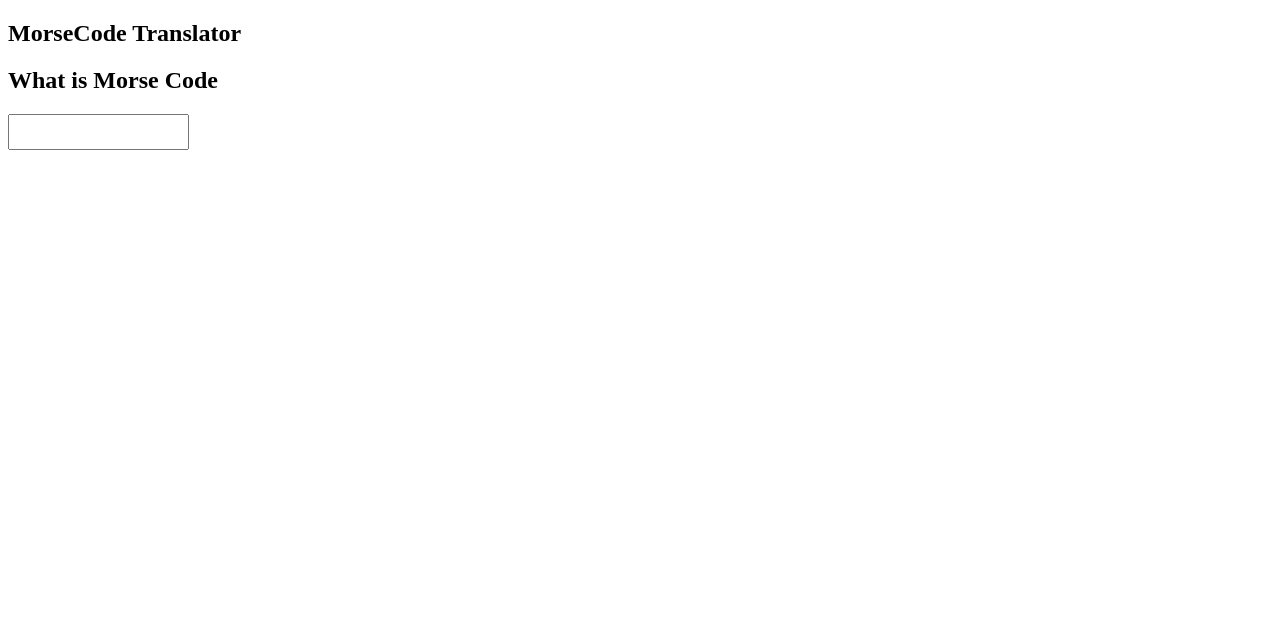
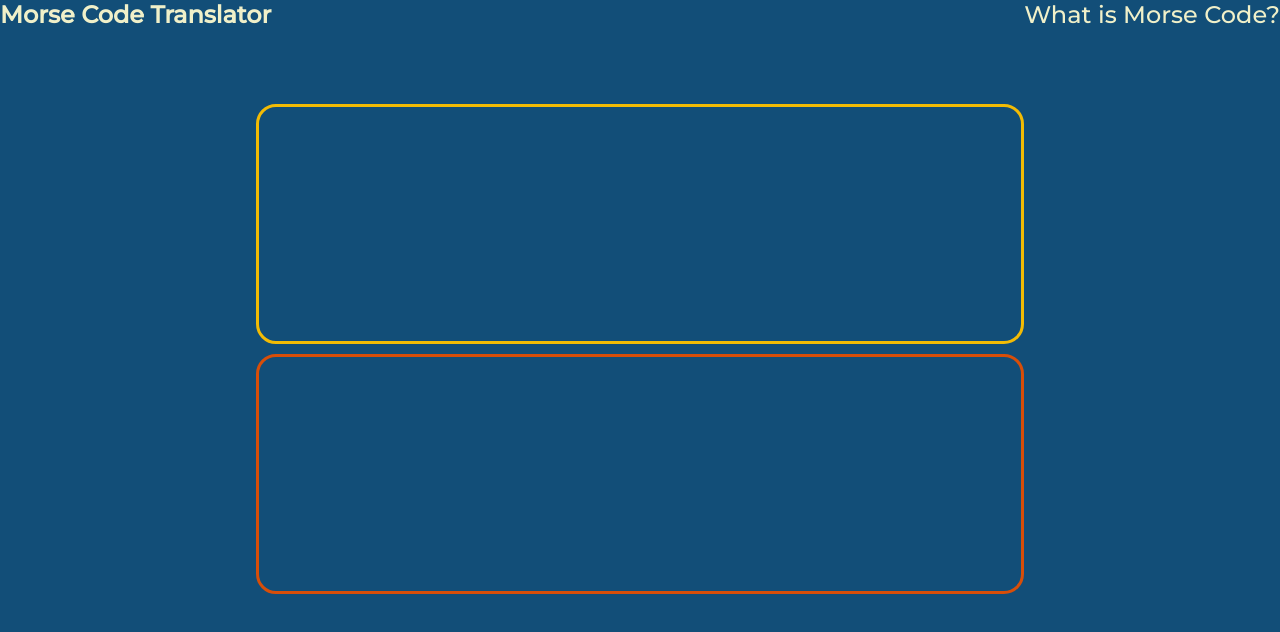
Before and after one commit to maxswaine/morse-code-translator, a website built with Vite: page index.html in a window 1280 px wide. Built offline with nearby package versions, Linux system fonts and the light colour scheme.

Commit message:
better UI. Also function that reverses morse back to text but this is not functional on the page yet.

```diff
--- a/index.html
+++ b/index.html
@@ -2,23 +2,27 @@
 <html lang="en">
   <head>
     <meta charset="UTF-8" />
-    <link rel="icon" type="image/svg+xml" href="/vite.svg" />
+    <link rel="icon" />
     <meta name="viewport" content="width=device-width, initial-scale=1.0" />
-    <title>Vite + TS</title>
+    <title>Morse Code Translator</title>
   </head>
-  <nav class="nav">
-    <div class="nav__right">
-      <h2 class="nav__right--title">MorseCode Translator</h2>
-    </div>
-    <div class="nav__left">
-      <h2>What is Morse Code</h2>
-    </div>
-  </nav>
   <body>
-    <div class="morse">
-      <textarea class="morse__input"></textarea>
-      <div class="morse__output"></div>
-    </div>
+    <header class="header">
+      <div class="header__left">
+        <h1 class="header__left--title">Morse Code Translator</h1>
+      </div>
+      <div class="header__right">
+        <a href="https://www.britannica.com/topic/Morse-Code" target="_blank"
+          >What is Morse Code?</a
+        >
+      </div>
+    </header>
+    <main class="main">
+      <div class="morse">
+        <textarea class="morse__input"></textarea>
+        <div class="morse__output"></div>
+      </div>
+    </main>
     <script type="module" src="/src/main.ts"></script>
   </body>
 </html>
--- a/src/main.ts
+++ b/src/main.ts
@@ -1,5 +1,6 @@
-import "./style.scss";
-import { translateIntoMorse } from "./translate";
+import "./styles/main.scss";
+import { textToMorse } from "./textToMorse";
+import { morseToText } from "./morseToText";
 
 const morseInput = document.querySelector(".morse__input") as HTMLInputElement;
 const morseOutput = document.querySelector(".morse__output") as HTMLElement;
@@ -12,8 +13,10 @@ if (!morseOutput) {
   throw new Error("Issue with output");
 }
 
+
+
 const displayMorseCode = (text: string) => {
-  const morseArray = translateIntoMorse(text);
+  const morseArray = textToMorse(text);
   const morseText = morseArray.join(" ");
   morseOutput.innerHTML = "";
   const template = `<p>${morseText}</p>`;
--- a/src/morse.ts
+++ b/src/morse.ts
@@ -25,4 +25,5 @@ export const morseCodeMapping: { [key: string]: string } = {
   x: "-..-",
   y: "-.--",
   z: "--..",
+  " ": "/",
 };
--- /dev/null
+++ b/src/morseToText.ts
@@ -0,0 +1,22 @@
+import { morseCodeMapping } from "./morse";
+
+export function morseToText(morseCode: string): string {
+  const reverseMapping: { [key: string]: string } = {};
+  for (const key in morseCodeMapping) {
+    const value = morseCodeMapping[key];
+    reverseMapping[value] = key;
+  }
+
+  const words = morseCode.trim().split(" / ");
+  const decodedMessage: string[] = [];
+
+  for (const word of words) {
+    const characters = word.split(" ");
+    const decodedWord = characters
+      .map((char) => reverseMapping[char] || "?")
+      .join("");
+    decodedMessage.push(decodedWord);
+  }
+
+  return decodedMessage.join(" ");
+}
--- a/src/style.scss
+++ /dev/null
@@ -1,5 +0,0 @@
-.morse {
-  &__input {
-    resize: none  ;
-  }
-}
--- /dev/null
+++ b/src/styles/_body.scss
@@ -0,0 +1,10 @@
+@use "./variables" as *;
+
+* {
+  margin: 0;
+  padding: 0;
+  box-sizing: border-box;
+  background-color: $backgroundColor;
+  color: $textColor;
+  font-family: "Montserrat", Arial, Helvetica, sans-serif;
+}
--- /dev/null
+++ b/src/styles/_nav.scss
@@ -0,0 +1,17 @@
+.header {
+  display: flex;
+  justify-content: space-between;
+  height: 5vh;
+  &__left--title {
+    font-size: 1.5rem;
+  }
+  &__right {
+    a {
+      text-decoration: none;
+      font-size: 1.5rem;
+    }
+  }
+  &__right:hover {
+    cursor: pointer;
+  }
+}
--- /dev/null
+++ b/src/styles/_translator-screen.scss
@@ -0,0 +1,28 @@
+.morse {
+  display: flex;
+  flex-direction: column;
+  justify-content: center;
+  align-items: center;
+  min-height: 50vh;
+  &__input {
+    border: 3px #f2bb05 solid;
+    resize: none;
+    margin-top: 4em;
+    width: 60%;
+    height: 30vh;
+    margin-bottom: 10px;
+    border-radius: 20px;
+    padding: 20px;
+    font-size: 1rem;
+  }
+  &__input:focus {
+    border: none;
+  }
+  &__output {
+    border: solid #d74e09 3px;
+    font-size: 3rem;
+    width: 60%;
+    min-height: 30vh;
+    border-radius: 20px;
+  }
+}
--- /dev/null
+++ b/src/styles/_variables.scss
@@ -0,0 +1,3 @@
+@import url('https://fonts.googleapis.com/css2?family=Montserrat:wght@500&display=swap');
+$backgroundColor: #124E78;
+$textColor: #F0F0C9
--- /dev/null
+++ b/src/styles/main.scss
@@ -0,0 +1,4 @@
+@import "./body";
+@import "./nav";
+@import "./variables";
+@import "./translator-screen.scss";
--- a/src/translate.ts
+++ b/src/textToMorse.ts
@@ -1,7 +1,7 @@
 import { morseCodeMapping } from "./morse";
 
 
-export const translateIntoMorse = (input: string): string[] => {
+export const textToMorse = (input: string): string[] => {
     const textArray: string[] = input.toLowerCase().split("");
     const morseArray: string[] = textArray.map(letter => morseCodeMapping[letter] || "");
     return morseArray;
```
Also changed, not shown: src/typescript.svg (deleted). Lines whose indentation alone changed are shown as unchanged.
